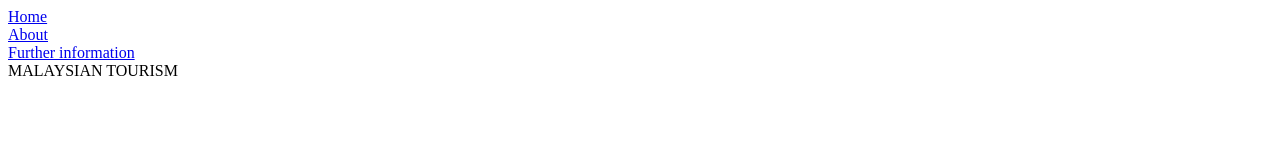
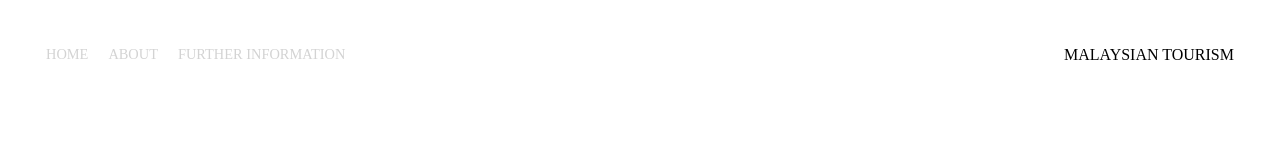
Before and after one commit to HelmiBaraja/website_project, a plain HTML site: page index.html in a window 1280 px wide. Drawn offline with Linux system fonts and the light colour scheme.

Commit message:
navigation bar fully constructed

```diff
--- a/styles.css
+++ b/styles.css
@@ -1,18 +1,50 @@
-/* CSS is required to provide style to HTML */
+/* use flex boxes */
 
+.nav-wrapper {
+    display: flex;
+    justify-content: space-between;
+    padding: 38px;
+    /* padding: margin definition */
+}
 
-/* styles.css allows for selection of elements on page and make changes to those styles */
-
-.placeholder {
-    background-color: red;
+.left-side {
+    /* make links appear next to each other instead of on top of each other */
+    display: flex
 }
 
 
-/* If placeholder is found red is given as background color */
+/* tree downward traversion: grab divs inside of left-side, apply styles to left */
 
-.anotherClass {
-    background-color: lightseagreen;
+.nav-wrapper>.left-side>div {
+    margin-right: 20px;
+    font-size: 0.9em;
+    /* em: percentage of default */
+    text-transform: uppercase;
+    /* use CSS to appear capitalized instead of manual capitalization in HTML */
 }
 
+.nav-link-wrapper {
+    height: 22px;
+    border-bottom: 1px solid transparent;
+    transition: border-bottom 0.5s;
+    /* half a second animation in CSS */
+}
 
-/* If anotherClass is found lightseagreen is given as background color */
+.nav-link-wrapper a {
+    /* inside nav-link-wrapper, grab the <a> link */
+    color: lightgray;
+    text-decoration: none;
+    /* remove underlining of links */
+    transition: color 0.5s;
+    /* animate color on top of bottom border */
+}
+
+.nav-link-wrapper:hover {
+    /* hover for div */
+    border-bottom: 1px solid black;
+}
+
+.nav-link-wrapper a:hover {
+    /* hover for link <a> */
+    color: black;
+}
```
